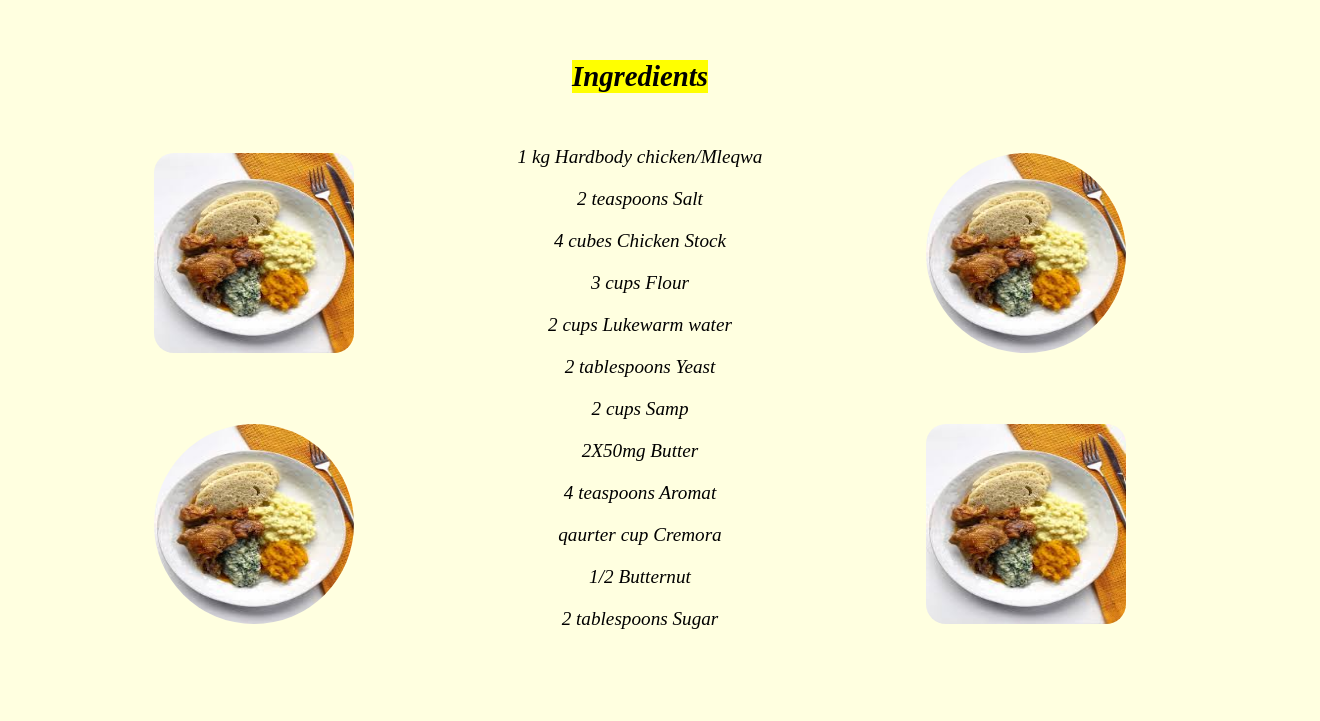
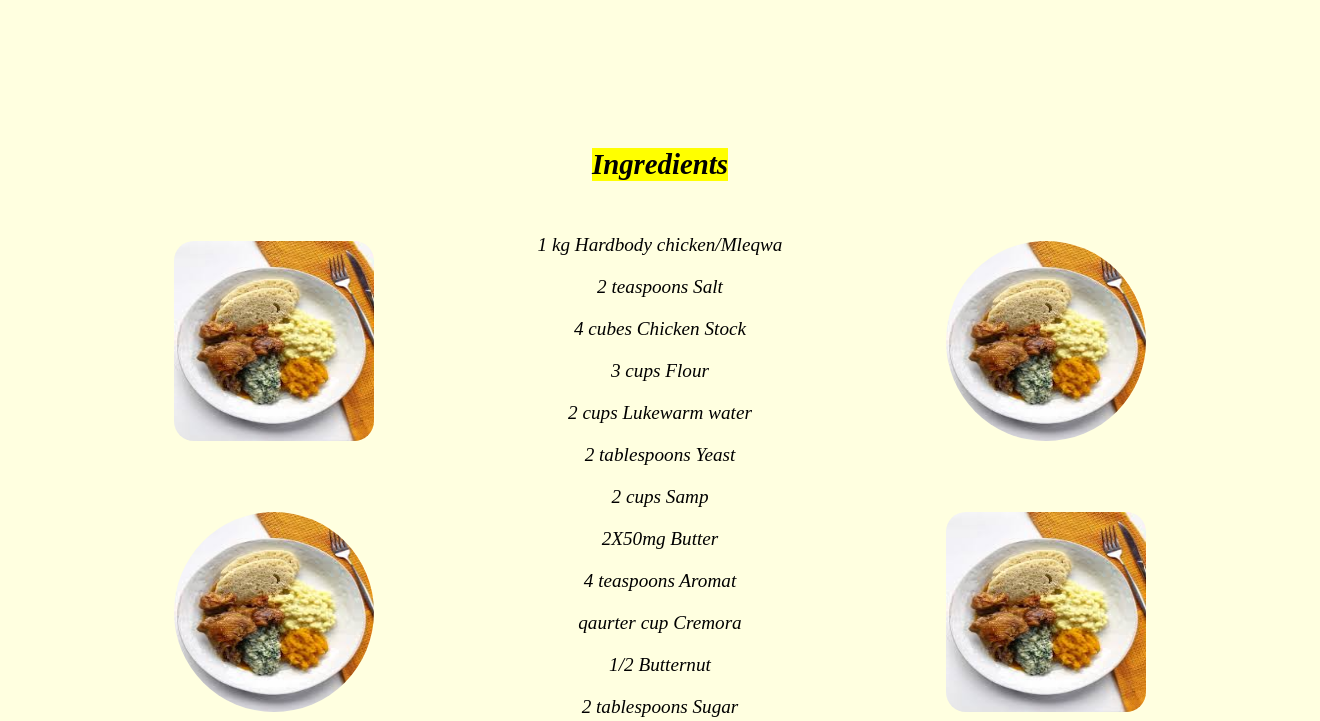
Before and after one commit to Ntu2K/Favourite-Dish-Website, a plain HTML site: page index.html in a window 1280 px wide. Shown: the part 912-1633 px from the top of the page, 1320 px wide, since content can reach past the window. Drawn offline with Linux system fonts and the light colour scheme.

Commit message:
Update index.css

```diff
--- a/index.css
+++ b/index.css
@@ -78,7 +78,9 @@ nav ul li a:hover {
     text-align: center;
     font-style: italic; font-size: larger;
     padding: 20px;
-    height: 100vh;
+    height: 100dvh;
+    width: 100dvw;
+    margin-top: 11dvh;
     display: flex;
     justify-content: center;
     align-items: center;
```
